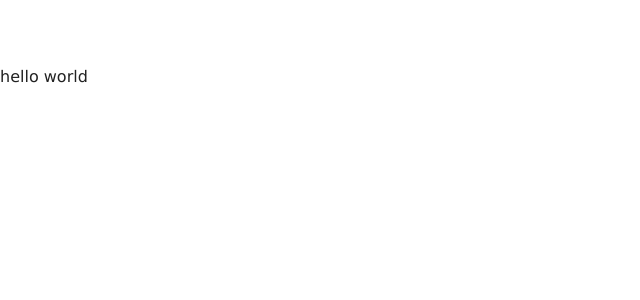
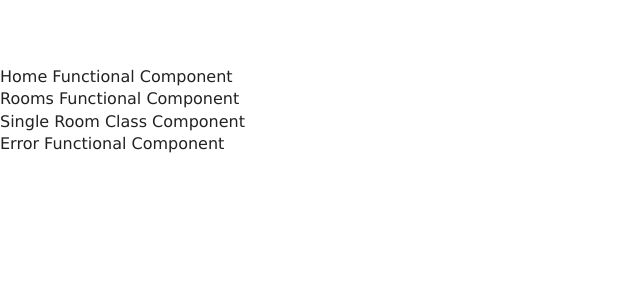
Before and after one commit to PrestonWestDev/resort, a React (Create React App) app: page / in a window 1280 px wide. Shown: the top 300 px of the page, without its empty margins (0-640 px from the left). Built offline with nearby package versions, Linux system fonts and the light colour scheme.

Commit message:
Added base components

```diff
--- a/src/App.js
+++ b/src/App.js
@@ -1,8 +1,20 @@
 import React from 'react';
 import './App.css';
 
+import Home from './pages/Home';
+import Rooms from './pages/Rooms';
+import SingleRoom from './pages/SingleRoom';
+import Error from './pages/Error';
+
 function App() {
-  return <>hello world </>;
+  return (
+    <>
+      <Home></Home>
+      <Rooms></Rooms>
+      <SingleRoom></SingleRoom>
+      <Error></Error>
+    </>
+  );
 }
 
 export default App;
--- /dev/null
+++ b/src/pages/Error.js
@@ -0,0 +1,9 @@
+import React from 'react'
+
+export default function Error() {
+    return (
+        <div>
+            Error Functional Component
+        </div>
+    )
+}
--- /dev/null
+++ b/src/pages/Home.js
@@ -0,0 +1,9 @@
+import React from 'react'
+
+export default function Home() {
+    return (
+        <div>
+            Home Functional Component
+        </div>
+    )
+}
--- /dev/null
+++ b/src/pages/Rooms.js
@@ -0,0 +1,9 @@
+import React from 'react'
+
+export default function Rooms() {
+    return (
+        <div>
+            Rooms Functional Component
+        </div>
+    )
+}
--- /dev/null
+++ b/src/pages/SingleRoom.js
@@ -0,0 +1,11 @@
+import React, { Component } from 'react'
+
+export default class SingleRoom extends Component {
+    render() {
+        return (
+            <div>
+                Single Room Class Component
+            </div>
+        )
+    }
+}
```
Also changed, not shown: src/App.css (+8 -0 lines).
